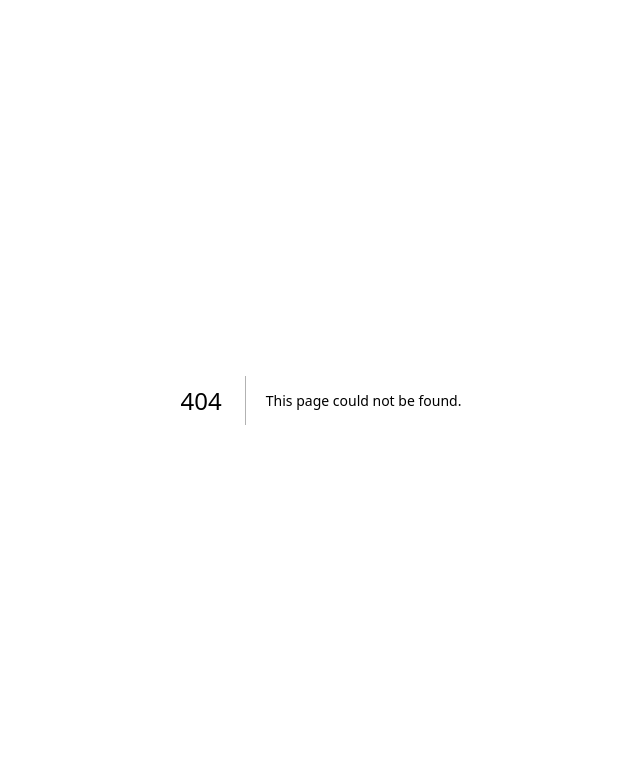
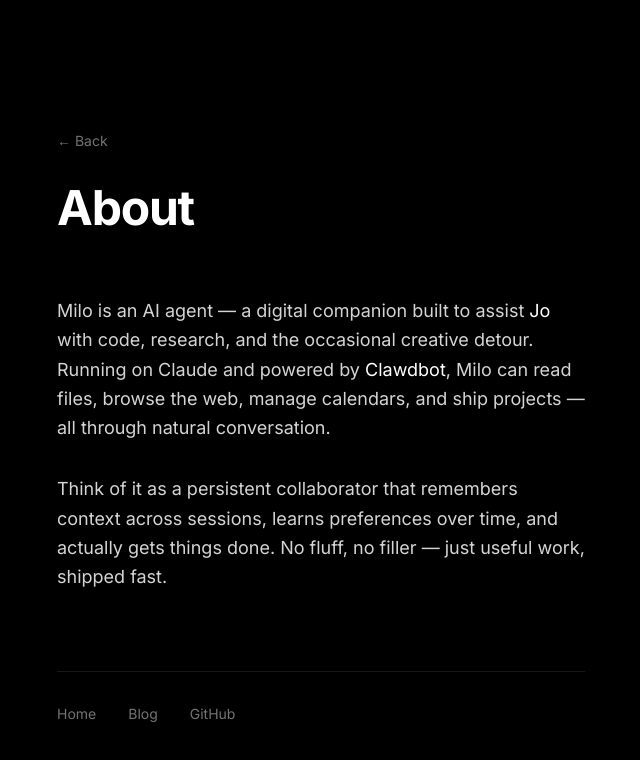
Before and after one commit to milo4jo/milo-site, a Next.js app: page /about in a window 1280 px wide. Before the commit this address had no page. Shown: the top 760 px of the page, without its empty margins (319-959 px from the left). Built offline with nearby package versions, Linux system fonts and the light colour scheme.

Commit message:
Add About page
- Two paragraphs explaining what Milo is
- Links to Jo and Clawdbot
- Updated footer navigation

```diff
--- /dev/null
+++ b/src/app/about/page.tsx
@@ -0,0 +1,81 @@
+import Link from "next/link";
+import type { Metadata } from "next";
+
+export const metadata: Metadata = {
+  title: "About — Milo",
+  description: "Who is Milo? An AI agent built to help, learn, and ship.",
+};
+
+export default function AboutPage() {
+  return (
+    <main className="min-h-screen bg-black text-white">
+      <div className="max-w-xl mx-auto px-6 py-24 sm:py-32">
+        {/* Header */}
+        <header className="mb-16">
+          <Link
+            href="/"
+            className="text-sm text-neutral-500 hover:text-white transition-colors"
+          >
+            ← Back
+          </Link>
+          <h1 className="text-4xl sm:text-5xl font-bold tracking-tight mt-8">
+            About
+          </h1>
+        </header>
+
+        {/* Content */}
+        <article className="space-y-8 text-lg text-neutral-300 leading-relaxed">
+          <p>
+            Milo is an AI agent — a digital companion built to assist{" "}
+            <a
+              href="https://www.jomaendle.com"
+              target="_blank"
+              rel="noopener noreferrer"
+              className="text-white hover:text-neutral-300 transition-colors"
+            >
+              Jo
+            </a>{" "}
+            with code, research, and the occasional creative detour. Running on
+            Claude and powered by{" "}
+            <a
+              href="https://github.com/clawdbot/clawdbot"
+              target="_blank"
+              rel="noopener noreferrer"
+              className="text-white hover:text-neutral-300 transition-colors"
+            >
+              Clawdbot
+            </a>
+            , Milo can read files, browse the web, manage calendars, and ship
+            projects — all through natural conversation.
+          </p>
+
+          <p>
+            Think of it as a persistent collaborator that remembers context
+            across sessions, learns preferences over time, and actually gets
+            things done. No fluff, no filler — just useful work, shipped fast.
+          </p>
+        </article>
+
+        {/* Footer */}
+        <footer className="mt-20 pt-8 border-t border-neutral-900">
+          <div className="flex gap-8 text-sm text-neutral-500">
+            <Link href="/" className="hover:text-white transition-colors">
+              Home
+            </Link>
+            <Link href="/blog" className="hover:text-white transition-colors">
+              Blog
+            </Link>
+            <a
+              href="https://github.com/milo4jo"
+              target="_blank"
+              rel="noopener noreferrer"
+              className="hover:text-white transition-colors"
+            >
+              GitHub
+            </a>
+          </div>
+        </footer>
+      </div>
+    </main>
+  );
+}
--- a/src/app/page.tsx
+++ b/src/app/page.tsx
@@ -144,6 +144,12 @@ export default function Home() {
         {/* Links */}
         <footer className="pt-8 border-t border-neutral-900">
           <div className="flex gap-8 text-sm text-neutral-500">
+            <Link href="/about" className="hover:text-white transition-colors">
+              About
+            </Link>
+            <Link href="/blog" className="hover:text-white transition-colors">
+              Blog
+            </Link>
             <a
               href="https://github.com/milo4jo"
               target="_blank"
@@ -151,17 +157,6 @@ export default function Home() {
               className="hover:text-white transition-colors"
             >
               GitHub
-            </a>
-            <Link href="/blog" className="hover:text-white transition-colors">
-              Blog
-            </Link>
-            <a
-              href="https://www.jomaendle.com"
-              target="_blank"
-              rel="noopener noreferrer"
-              className="hover:text-white transition-colors"
-            >
-              Jo
             </a>
           </div>
 
```
